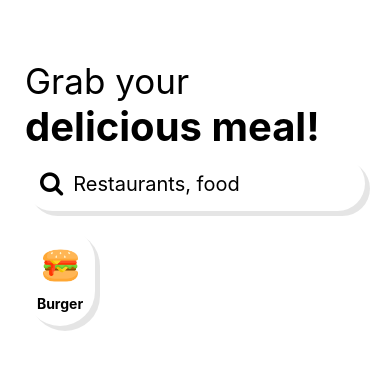
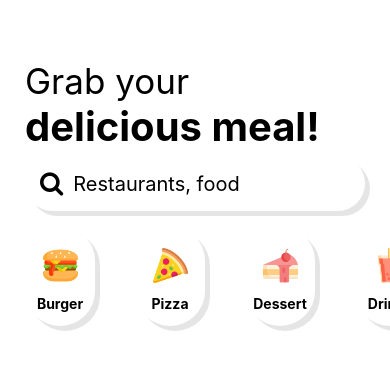
Before and after one commit to subhanmaulana1981/restaurant-search, a React Native app: screen / in a window 390 px wide. Shown: the top 370 px of the page. Built offline with nearby package versions, Linux system fonts and the light colour scheme.

Commit message:
custom margin with index

```diff
--- a/App.js
+++ b/App.js
@@ -1,5 +1,5 @@
 import { StatusBar } from 'expo-status-bar';
-import { View } from 'react-native';
+import { View, FlatList } from 'react-native';
 import CategoryItem from './src/components/CategoryItem';
 import Header from './src/components/Header';
 import Search from './src/components/Search';
@@ -39,8 +39,24 @@ export default function App() {
 
       <Header />
       <Search />
-      <CategoryItem />
+      <View>
+        <FlatList
+          data={ commonCategories }
+          renderItem={({item, index}) => {
+            // console.log({item});
 
+            return <CategoryItem
+              name={ item.name }
+              imageUrl={ item.imageUrl }
+              index={ index }
+
+            />
+          }}
+          horizontal={ true }
+          showsHorizontalScrollIndicator={ false }
+          keyExtractor={(category) => category.name}
+        />
+      </View>
       <StatusBar />
 
     </View>
--- a/src/components/CategoryItem.js
+++ b/src/components/CategoryItem.js
@@ -6,18 +6,27 @@ import {
 } from "react-native";
 import { elevation } from "../common/styles";
 
-export default function CategoryItem(props) {
-    console.log(props);
+export default function CategoryItem({ name, imageUrl, index }) {
+    // console.log(props);
 
     return (
-      <View style={ [styles.container, styles.elevation] }>
+      <View style={[
+            styles.container,
+            styles.elevation,
+            index === 0 ?
+            { marginLeft: 25 } :
+            { marginLeft: 15 }
+        ]}
+      >
         <View style={ styles.imageContainer }>
             <Image
                 style={ styles.image }
-                source={ require("../assets/images/burger.png")}
+                source={ imageUrl }
             />
         </View>
-        <Text style={ styles.header }>Burger</Text>
+        <Text style={ styles.header }>
+            { name }
+        </Text>
       </View>
     );
 }
```
